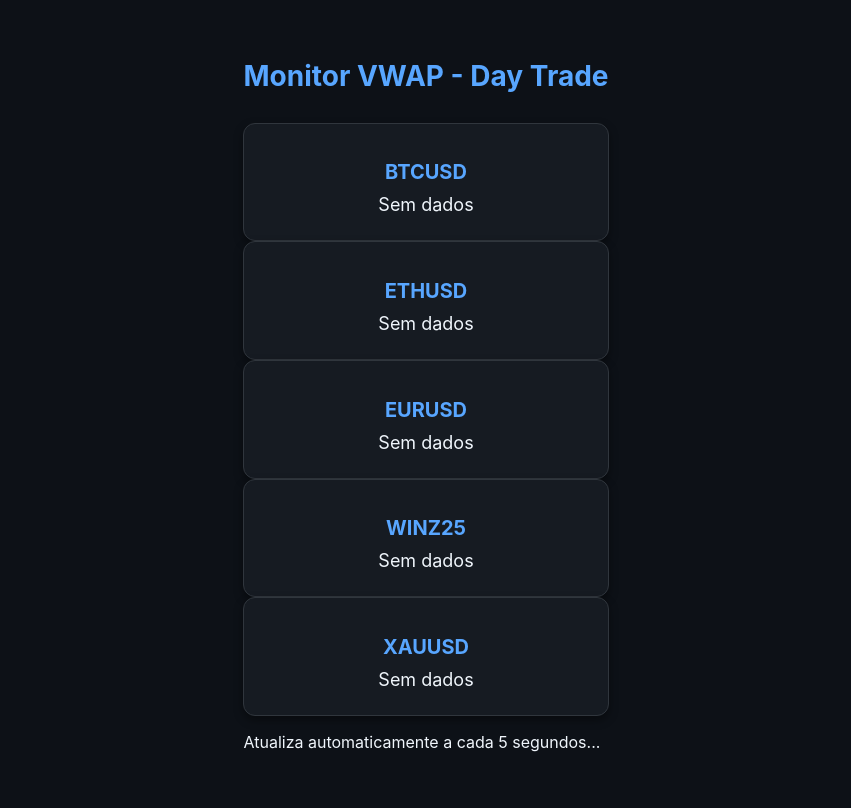
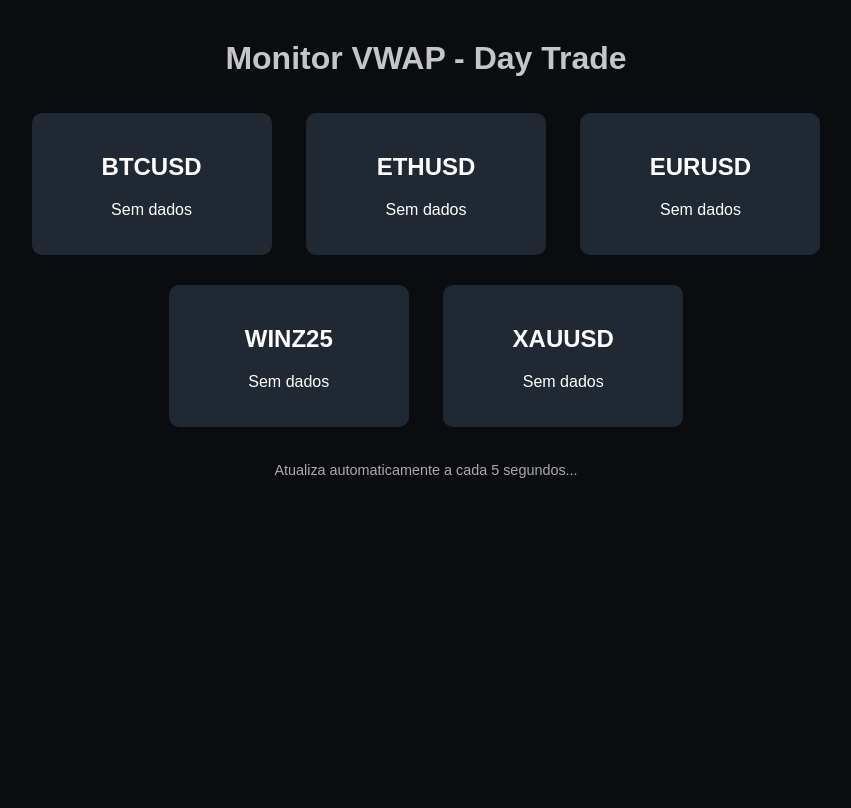
Before and after one commit to icleoc/daytrade-monitor, a Flask app: page / in a window 1280 px wide. Shown: the whole page, without its empty margins (214-1065 px from the left). After the commit the page ends 478 px from the top, so only its background shows below. Run offline with Flask 3, Linux system fonts and the light colour scheme; data that the repository does not hold is empty; parts of the project's set-up code (start-up, migrations or seed data) failed here and were passed over.

Commit message:
Update styles.css

```diff
--- a/static/styles.css
+++ b/static/styles.css
@@ -1,72 +1,27 @@
 body {
-  font-family: "Inter", sans-serif;
-  background-color: #0d1117;
-  color: #f0f6fc;
-  display: flex;
-  flex-direction: column;
-  align-items: center;
-  padding: 40px;
-  margin: 0;
+    font-family: Arial, sans-serif;
+    background-color: #0b0c10;
+    color: #c5c6c7;
+    text-align: center;
+    margin: 0;
 }
 
-h1 {
-  color: #58a6ff;
-  font-size: 28px;
-  margin-bottom: 30px;
-}
-
-#cards-container {
-  display: grid;
-  grid-template-columns: repeat(auto-fill, minmax(220px, 1fr));
-  gap: 20px;
-  width: 100%;
-  max-width: 1000px;
+.container {
+    max-width: 900px;
+    margin: 40px auto;
 }
 
 .card {
-  background-color: #161b22;
-  border: 1px solid #30363d;
-  border-radius: 12px;
-  padding: 20px;
-  text-align: center;
-  box-shadow: 0 4px 10px rgba(0, 0, 0, 0.4);
-  transition: transform 0.3s ease;
+    background-color: #1f2833;
+    border-radius: 10px;
+    padding: 20px;
+    margin: 15px;
+    display: inline-block;
+    width: 200px;
+    color: #fff;
 }
 
-.card:hover {
-  transform: scale(1.03);
-}
-
-.card h2 {
-  color: #58a6ff;
-  font-size: 20px;
-  margin-bottom: 10px;
-}
-
-.card p {
-  font-size: 18px;
-  margin: 5px 0;
-}
-
-.signal {
-  font-weight: bold;
-  font-size: 18px;
-}
-
-.signal.compra {
-  color: #4caf50;
-}
-
-.signal.venda {
-  color: #e74c3c;
-}
-
-.signal.neutro {
-  color: #f1c40f;
-}
-
-footer {
-  margin-top: 30px;
-  font-size: 14px;
-  color: #8b949e;
-}
+.compra { color: #2ecc71; }
+.venda { color: #e74c3c; }
+.neutro { color: #f1c40f; }
+.atualiza { font-size: 0.9em; margin-top: 20px; color: #aaa; }
```
